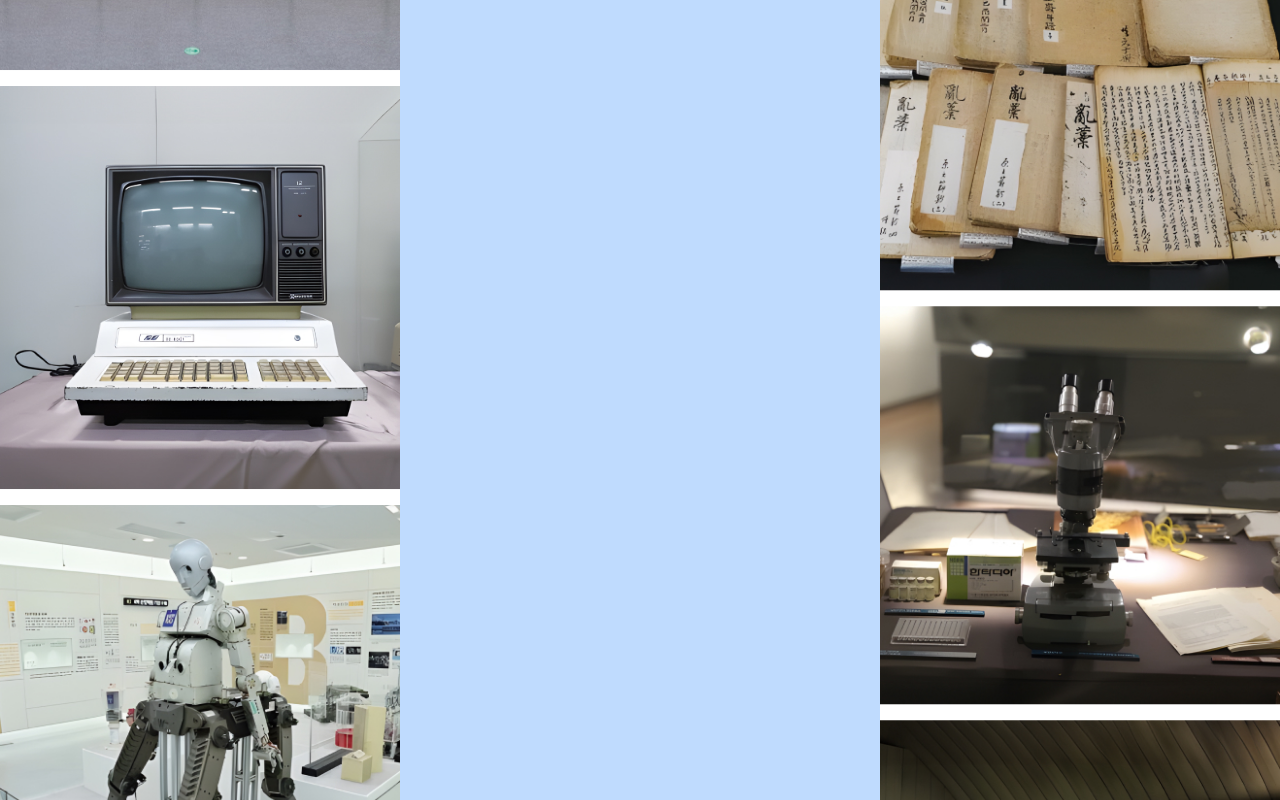
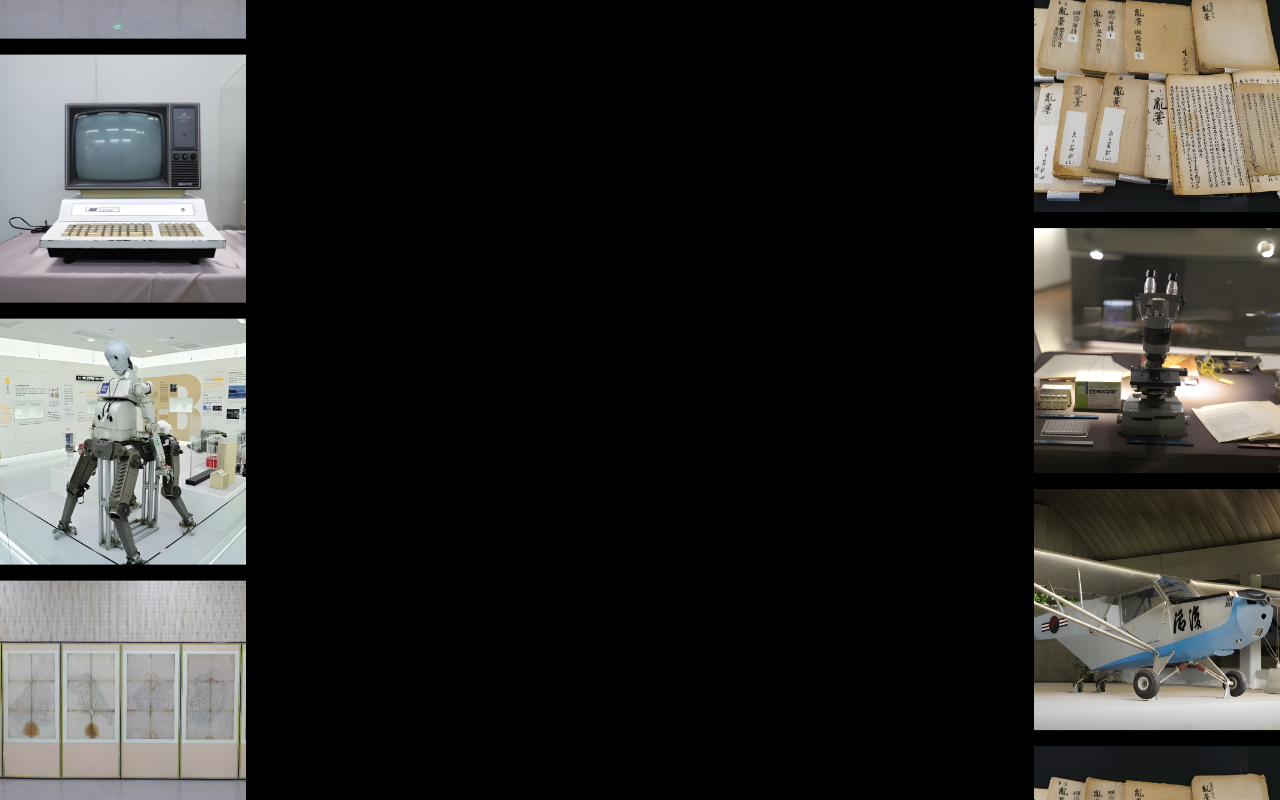
Before and after one commit to StudySandbox/Examples, a Next.js app: page /infinite-carousel in a window 1280 px wide. Built offline with nearby package versions, Linux system fonts and the light colour scheme.

Commit message:
Update page.tsx

```diff
--- a/app/infinite-carousel/page.tsx
+++ b/app/infinite-carousel/page.tsx
@@ -2,15 +2,11 @@ import { CarouselComponent } from "./components";
 
 const InfiniteCarouselPage = () => {
   return (
-    <div className="flex min-h-screen w-full items-center">
-      <div className="h-[800px] w-full overflow-hidden">
-        <div className="flex">
-          <CarouselComponent direction="up" />
-          <div className="flex flex-1 items-center justify-center bg-blue-200">
-            Main
-          </div>
-          <CarouselComponent direction="down" />
-        </div>
+    <div className="relative max-h-screen w-full overflow-hidden bg-black">
+      <div className="flex min-h-screen w-full items-center justify-center space-y-4">
+        <CarouselComponent direction="up" />
+        <div className="h-full w-full" />
+        <CarouselComponent direction="down" />
       </div>
     </div>
   );
```
